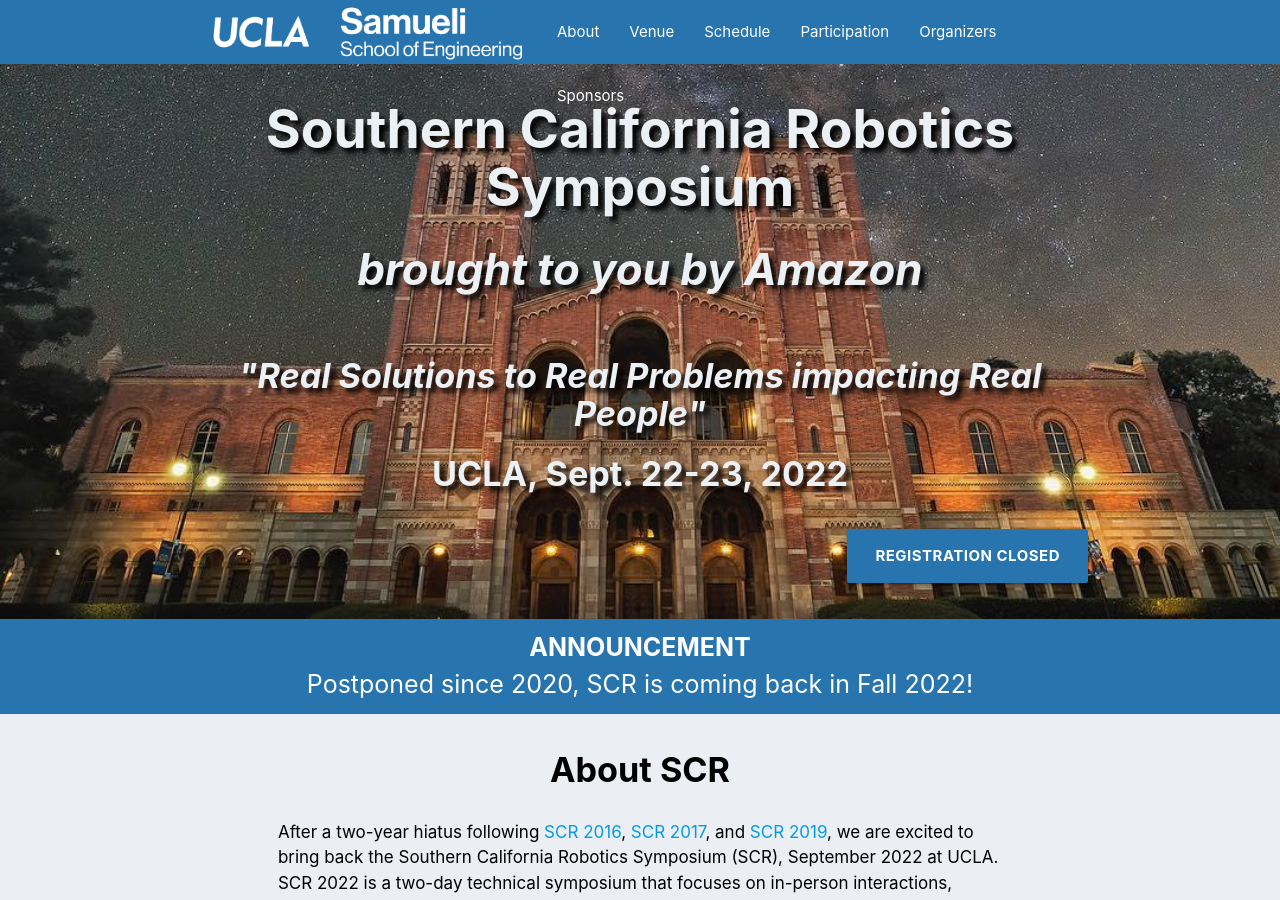
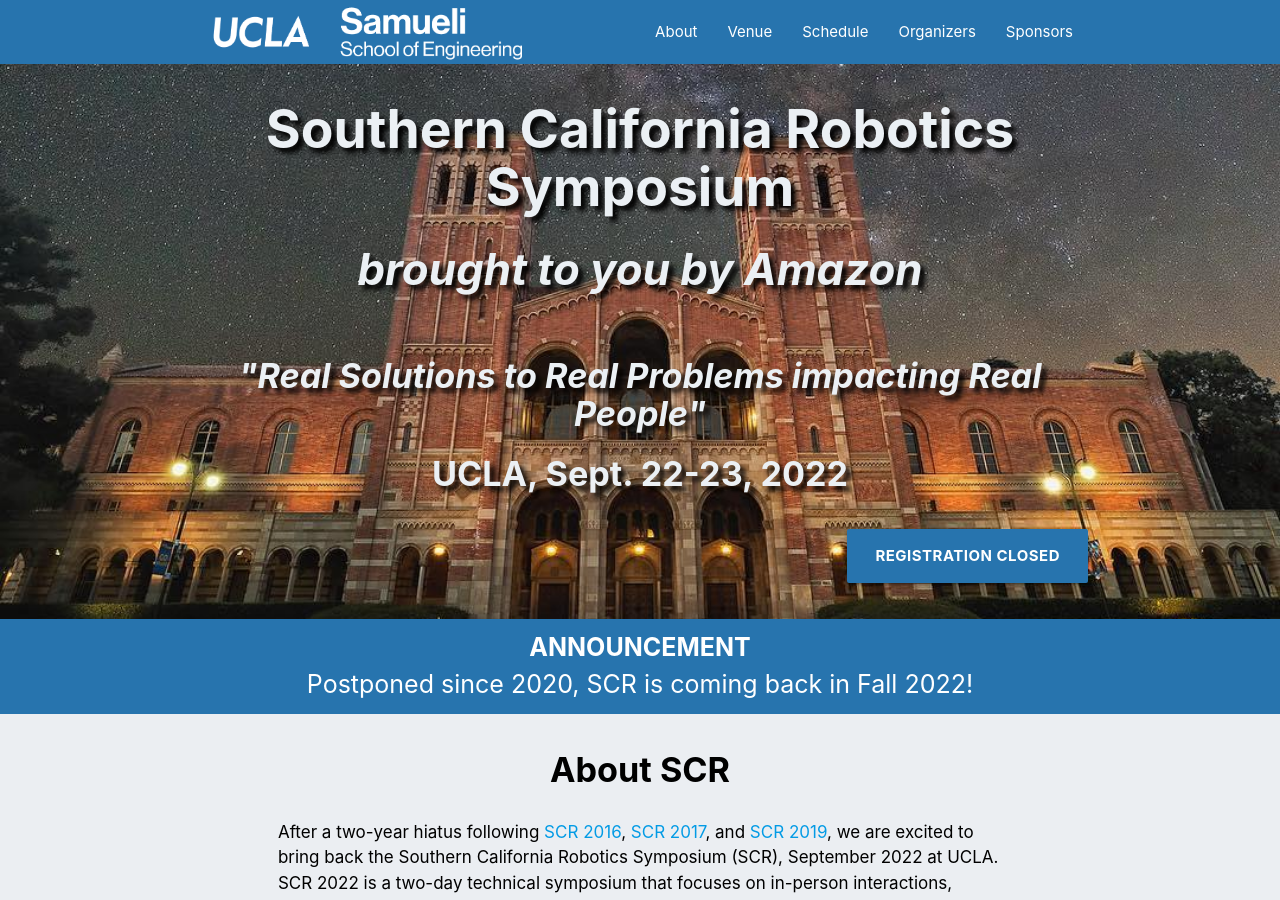
Before and after one commit to scr2022/scr2022.github.io, a Jekyll site: the page built from index.html, in a window 1280 px wide and 900 px high. Built offline with Jekyll 4.4.1, drawn with Linux system fonts in a browser that asks for light colours.

Commit message:
clean up nav

```diff
--- a/_includes/nav_during.html
+++ b/_includes/nav_during.html
@@ -16,7 +16,6 @@
               <li><a href="#about">About</a></li>
               <li><a href="#venue">Venue</a></li>
               <li><a href="#schedule">Schedule</a></li>
-              <li><a href="#posters">Participation</a></li>
               <li><a href="#organizers">Organizers</a></li>
               <li><a href="#sponsors">Sponsors</a></li>
             </ul>
@@ -28,7 +27,6 @@
           <li><a href="#about">About</a></li>
           <li><a href="#venue">Venue</a></li>
           <li><a href="#schedule">Schedule</a></li>
-          <li><a href="#posters">Participation</a></li>
           <li><a href="#organizers">Organizers</a></li>
           <li><a href="#sponsors">Sponsors</a></li>
       </ul>
```
Also changed, not shown: 4 other files.
